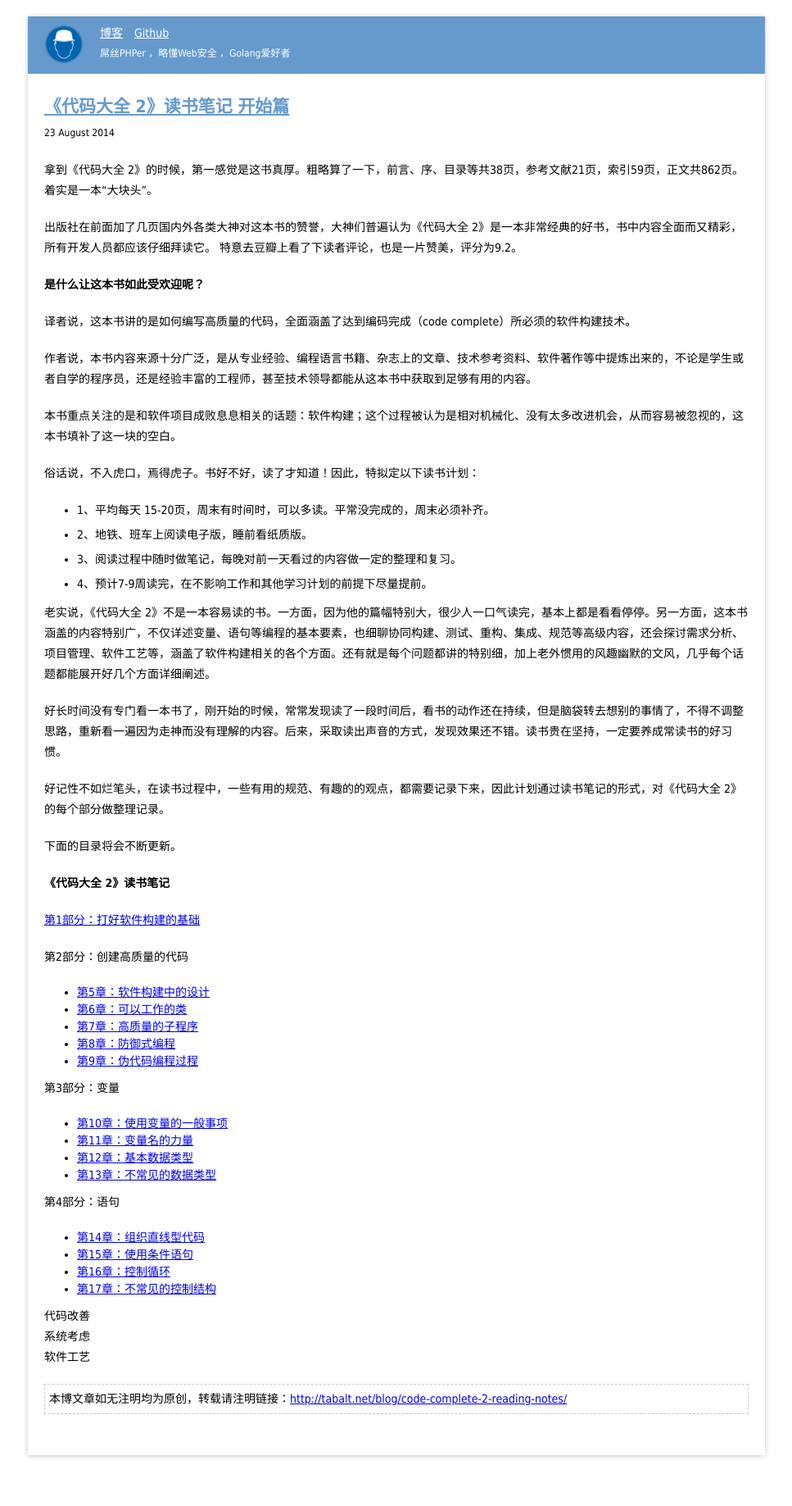
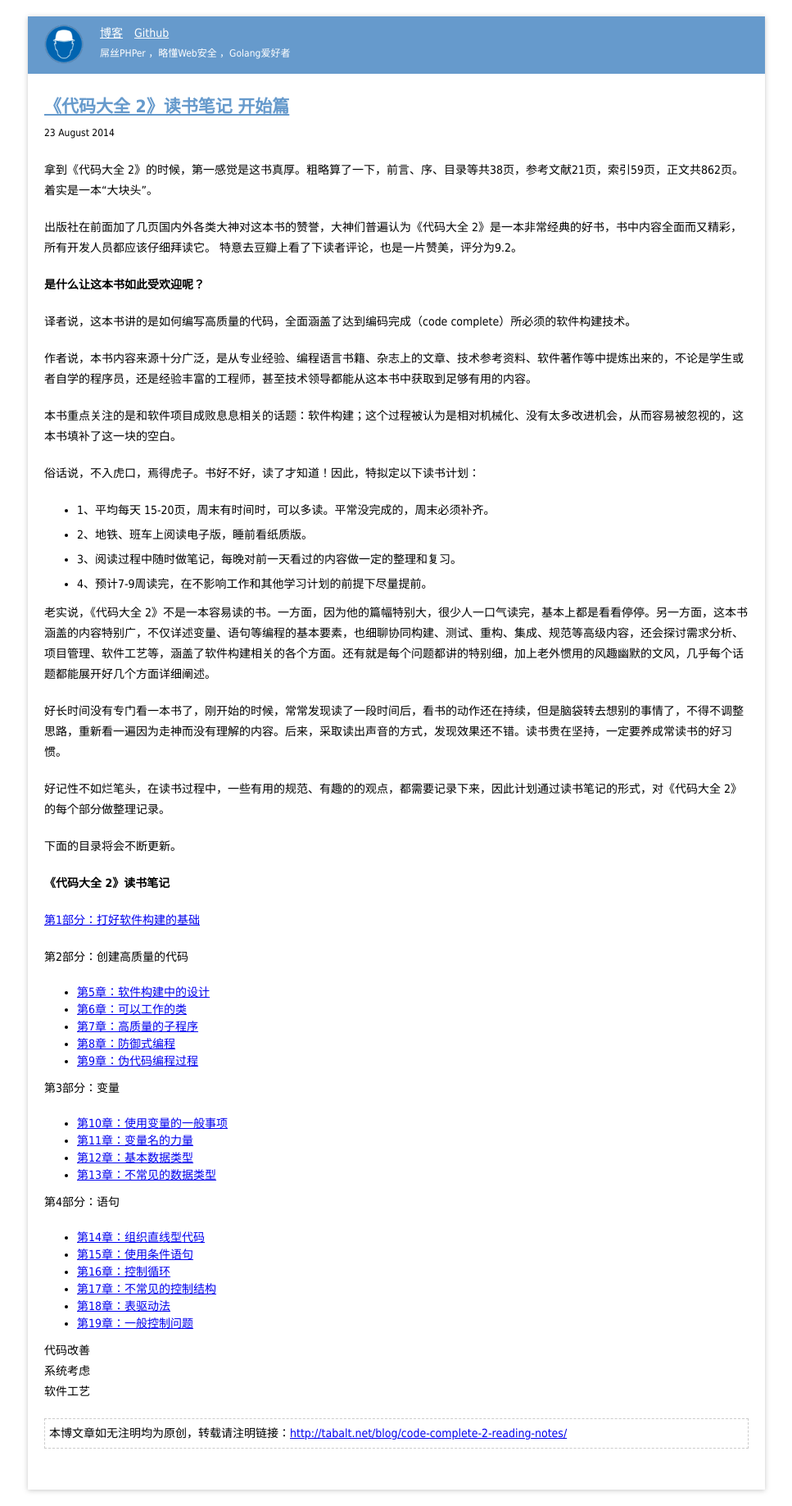
Before and after one commit to tabalt/tabalt.github.io, a Jekyll site: the page built from _posts/code-complete-2/2014-08-23-code-complete-2-reading-notes.md, in a window 1280 px wide. Shown: the whole page at 82% size, without its empty margins (156-1123 px from the left). Built offline with Jekyll 4.4.1, drawn with Linux system fonts in a browser that asks for light colours; Markdown is read by kramdown in place of the engine named in the settings; comment, search, counter and statistics services are not loaded; before the commit the page ends 1795 px from its top, so only the background shows below that.

Commit message:
Update 2014-08-23-code-complete-2-reading-notes.md

```diff
--- a/_posts/code-complete-2/2014-08-23-code-complete-2-reading-notes.md
+++ b/_posts/code-complete-2/2014-08-23-code-complete-2-reading-notes.md
@@ -70,6 +70,8 @@ categories: 博文
   * [第15章：使用条件语句](http://tabalt.net/blog/cc2-using-conditionals/)
   * [第16章：控制循环](http://tabalt.net/blog/cc2-controlling-loops/)
   * [第17章：不常见的控制结构](http://tabalt.net/blog/cc2-unusual-control-structures/)
+  * [第18章：表驱动法](http://tabalt.net/blog/cc2-table-driven-methods/)
+  * [第19章：一般控制问题](http://tabalt.net/blog/cc2-general-control-issues/)
 
   代码改善
   系统考虑
```
